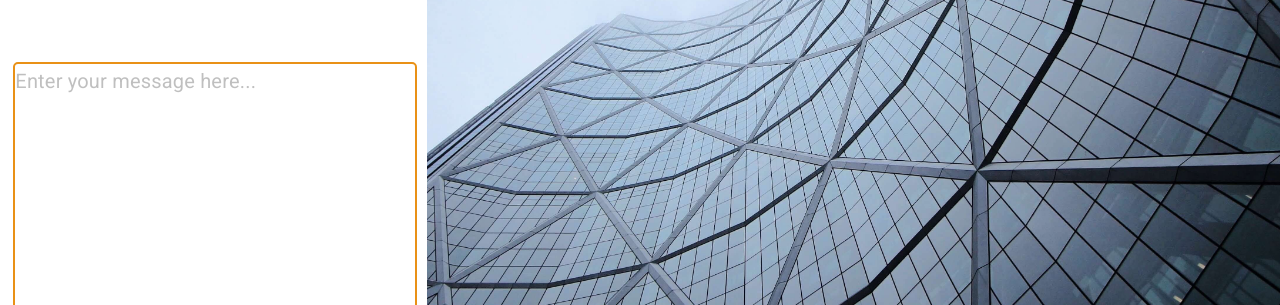
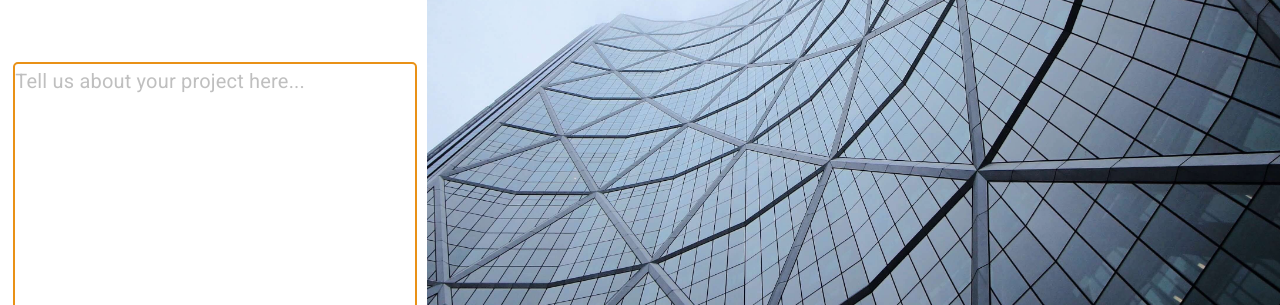
Before and after one commit to HAZberi/tech-company-website, a React (Create React App) app: page /contact in a window 1280 px wide. Shown: the part 495-800 px from the top of the page. Built offline with nearby package versions, Linux system fonts and the light colour scheme.

Commit message:
Final Touches

```diff
--- a/src/components/Contact.js
+++ b/src/components/Contact.js
@@ -297,7 +297,7 @@ const Contact = (props) => {
             <TextField
               InputProps={{ disableUnderline: true }}
               id="message"
-              placeholder="Enter your message here..."
+              placeholder="Tell us about your project here..."
               rows={10}
               value={message}
               className={classes.message}
--- a/src/components/Estimate.js
+++ b/src/components/Estimate.js
@@ -797,7 +797,7 @@ const Estimate = (props) => {
         setOpen(false);
         setAlert({
           open: true,
-          message: "Request placed successfully!",
+          message: "Request has been placed successfully.",
           backgroundColor: "#4BB543",
         });
       })
@@ -1140,7 +1140,7 @@ const Estimate = (props) => {
               <Grid item style={{ width: "100%" }}>
                 <TextField
                   InputProps={{ disableUnderline: true }}
-                  placeholder="Enter your message here..."
+                  placeholder="Tell us about your project here..."
                   id="message"
                   rows={6}
                   value={message}
@@ -1189,6 +1189,15 @@ const Estimate = (props) => {
                   color="secondary"
                   className={classes.placeRequest}
                   onClick={placeRequest}
+                  disabled={
+                    name.length === 0 ||
+                    nameHelperText.length !== 0 ||
+                    email.length === 0 ||
+                    emailHelperText.length !== 0 ||
+                    phone.length === 0 ||
+                    phoneHelperText.length !== 0 ||
+                    message.length === 0
+                  }
                 >
                   {loading ? (
                     <CircularProgress size={25} />
```
Also changed, not shown: 1 other file (tests, documents, lock files or other folders).
